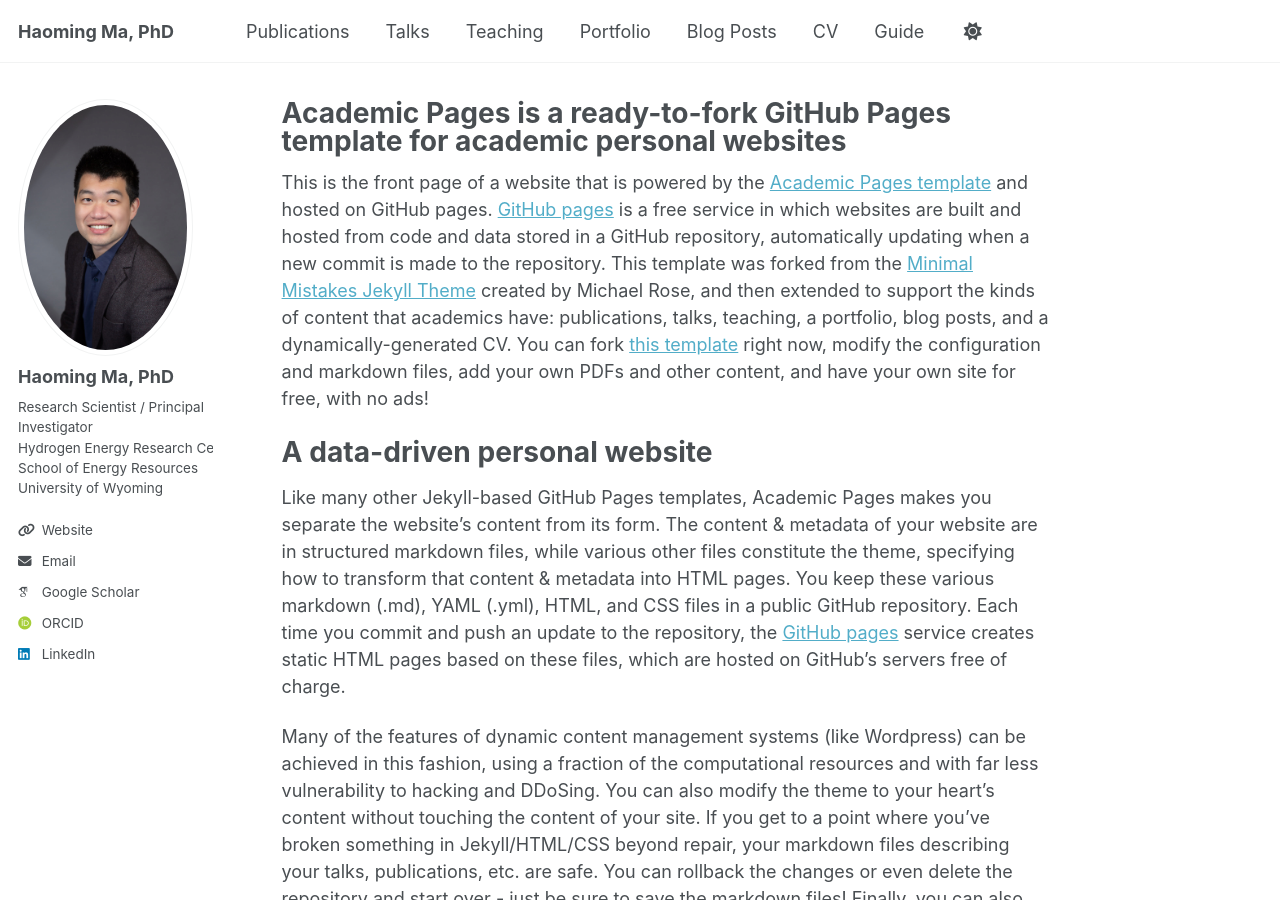
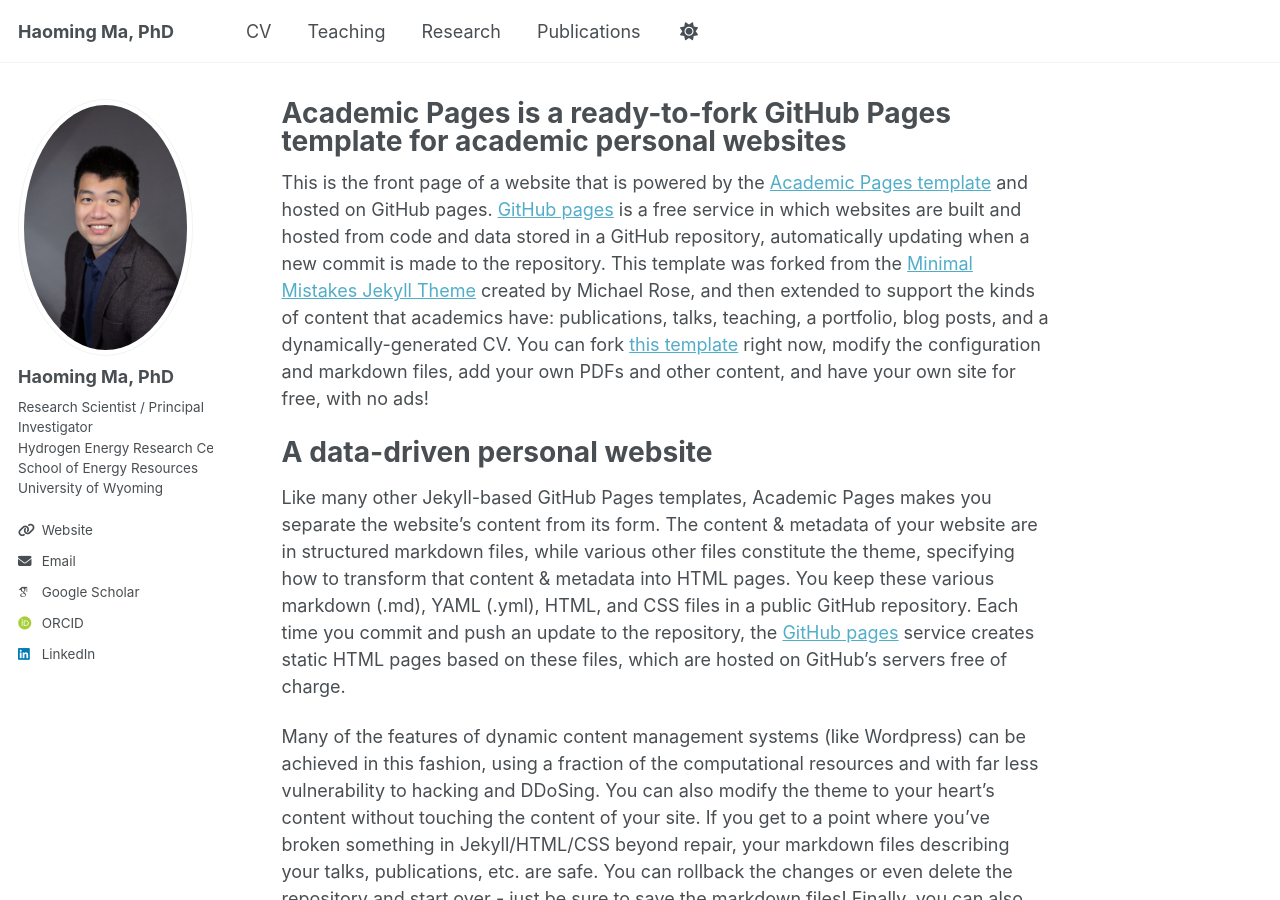
Before and after one commit to haoming-ma/haoming-ma.github.io, a Jekyll site: the page built from _pages/about.md, in a window 1280 px wide and 900 px high. Built offline with Jekyll 4.4.1, drawn with Linux system fonts in a browser that asks for light colours; some web fonts are replaced; part of the change alters nothing that is shown.

Commit message:
Update navigation.yml

```diff
--- a/_data/navigation.yml
+++ b/_data/navigation.yml
@@ -8,26 +8,29 @@
 #      Markdown formatted page while the second is generated using JSON.
 
 main:
-  - title: "Publications"
-    url: /publications/
-
-  - title: "Talks"
-    url: /talks/
+  - title: "CV"
+    url: /cv/
 
   - title: "Teaching"
     url: /teaching/
 
-  - title: "Portfolio"
-    url: /portfolio/
+  - title: "Research"
+    url: /research
 
-  - title: "Blog Posts"
-    url: /year-archive/
+  - title: "Publications"
+    url: /publications/
 
-  - title: "CV"
-    url: /cv/
+  #- title: "Talks"
+  #  url: /talks/
+
+  #- title: "Portfolio"
+  #  url: /portfolio/
+
+  #- title: "Blog Posts"
+  #  url: /year-archive/
 
   # - title: "CV"
   #   url: /cv-json/
 
-  - title: "Guide"
-    url: /markdown/
+  #- title: "Guide"
+  # url: /markdown/
```
